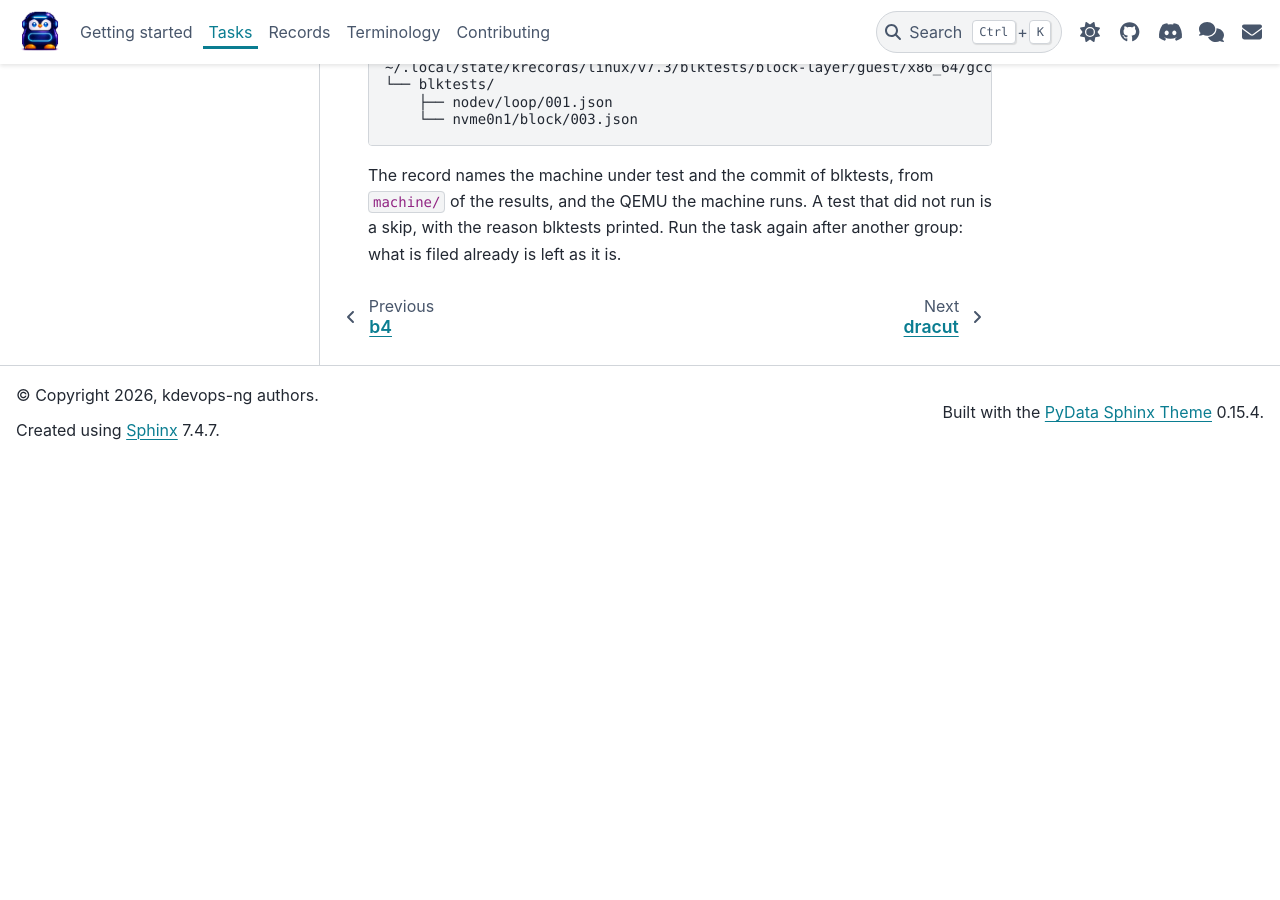
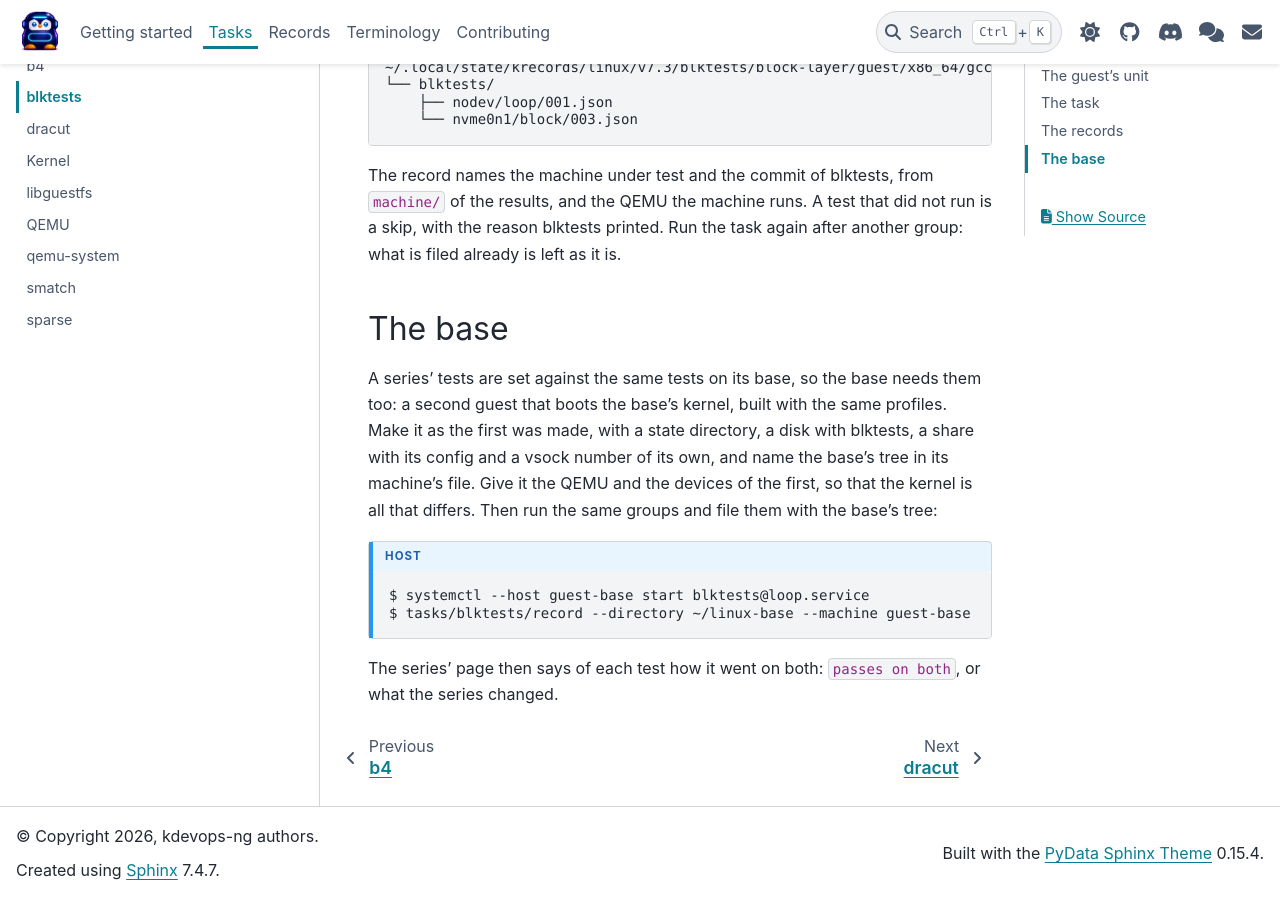
Before and after one commit to linux-kdevops/kdevops-ng, a Sphinx documentation site: the page built from docs/tasks/blktests.rst, in a window 1280 px wide and 900 px high, scrolled down 2862 px. Built offline with Sphinx 7.4.7 and the PyData theme 0.15.4, drawn with Linux system fonts in a browser that asks for light colours; before the commit the page ends 3321 px from its top, so only the background shows below that.

Commit message:
docs: blktests: say how the base gets its tests
A series' page sets each test against the base's record of it, and
nothing said the base needs a guest of its own to have one.

Signed-off-by: Daniel Gomez <da.gomez@kernel.org>

```diff
--- a/docs/tasks/blktests.rst
+++ b/docs/tasks/blktests.rst
@@ -161,5 +161,27 @@ that did not run is a skip, with the reason blktests printed. Run the
 task again after another group: what is filed already is left as it
 is.
 
+The base
+========
+
+A series' tests are set against the same tests on its base, so the base
+needs them too: a second guest that boots the base's kernel, built with
+the same profiles. Make it as the first was made, with a state
+directory, a disk with blktests, a share with its config and a vsock
+number of its own, and name the base's tree in its machine's file. Give
+it the QEMU and the devices of the first, so that the kernel is all
+that differs. Then run the same groups and file them with the base's
+tree:
+
+.. code-block:: console
+   :caption: host
+   :class: cmd-host
+
+   $ systemctl --host guest-base start blktests@loop.service
+   $ tasks/blktests/record --directory ~/linux-base --machine guest-base
+
+The series' page then says of each test how it went on both:
+``passes on both``, or what the series changed.
+
 .. _blktests: https://github.com/linux-blktests/blktests
 .. _blktests' own page: https://github.com/linux-blktests/blktests/blob/master/Documentation/running-tests.md
```
